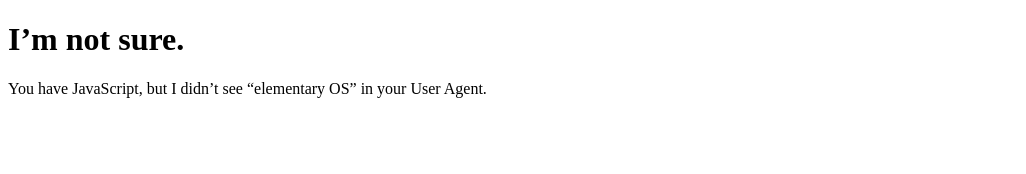
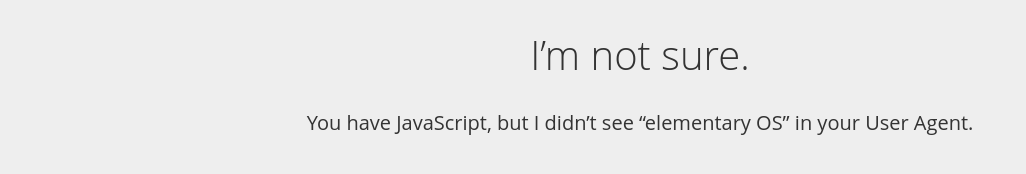
Before and after one commit to cassidyjames/elementary-ua, a plain HTML site: page index.html in a window 1280 px wide. Shown: the whole page, without its empty margins (0-1026 px from the left). Drawn offline with Linux system fonts and the light colour scheme.

Commit message:
Some styles

```diff
--- a/index.html
+++ b/index.html
@@ -6,6 +6,22 @@
       <title>elementary-ua</title>
       <meta name="description" content="Detect elementary OS via User Agent">
       <meta name="author" content="Cassidy James Blaede">
+
+      <style>
+        body {
+            background: #eee;
+
+            color: #333;
+            font-family: "Open Sans", "Droid Sans", sans-serif;
+            font-size: 20px;
+            text-align: center;
+        }
+
+        h1 {
+            font-family: "Raleway", "Open Sans", "Droid Sans", sans-serif;
+            font-weight: 300;
+        }
+      </style>
     </head>
 
     <body>
```
